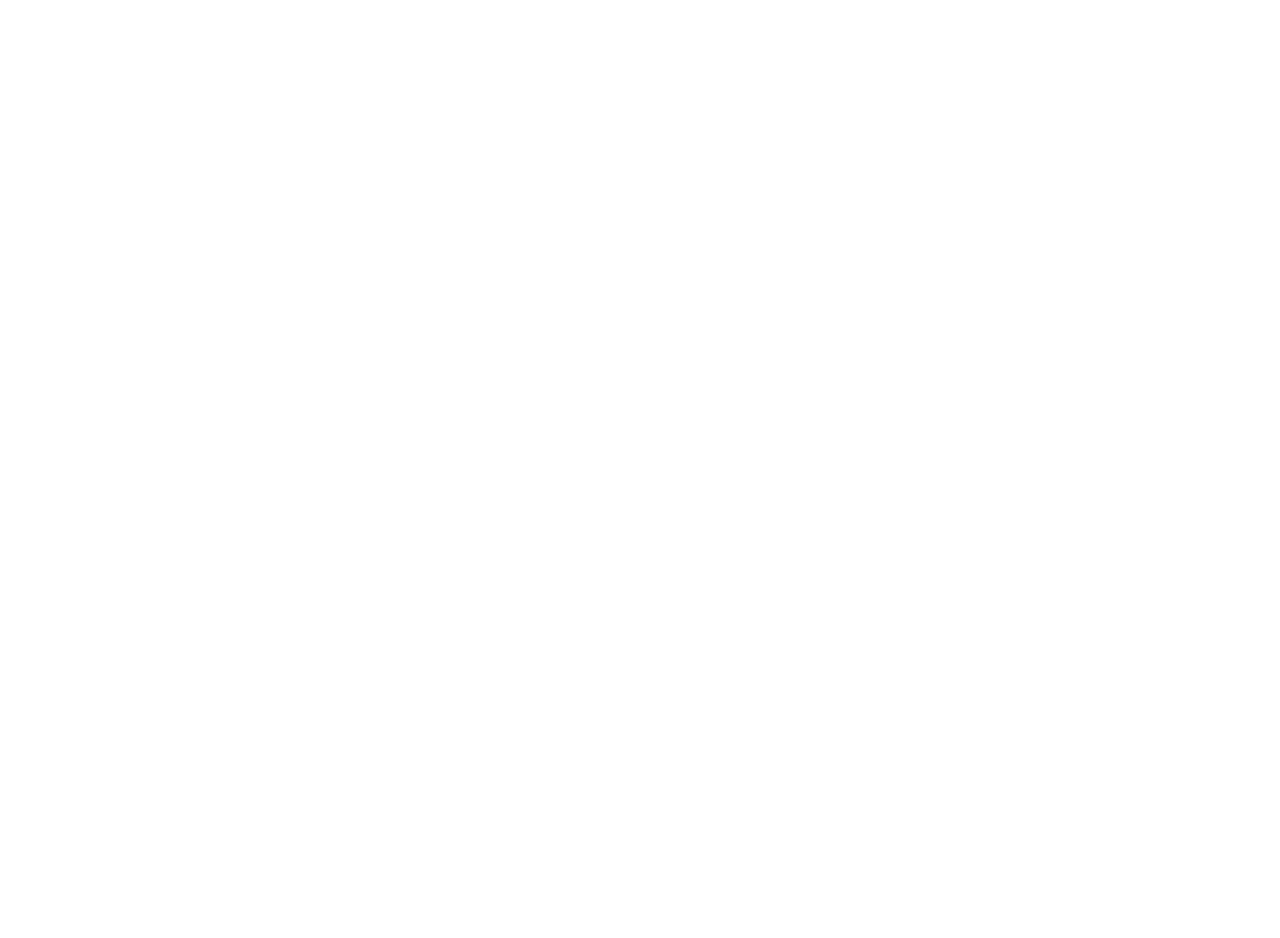
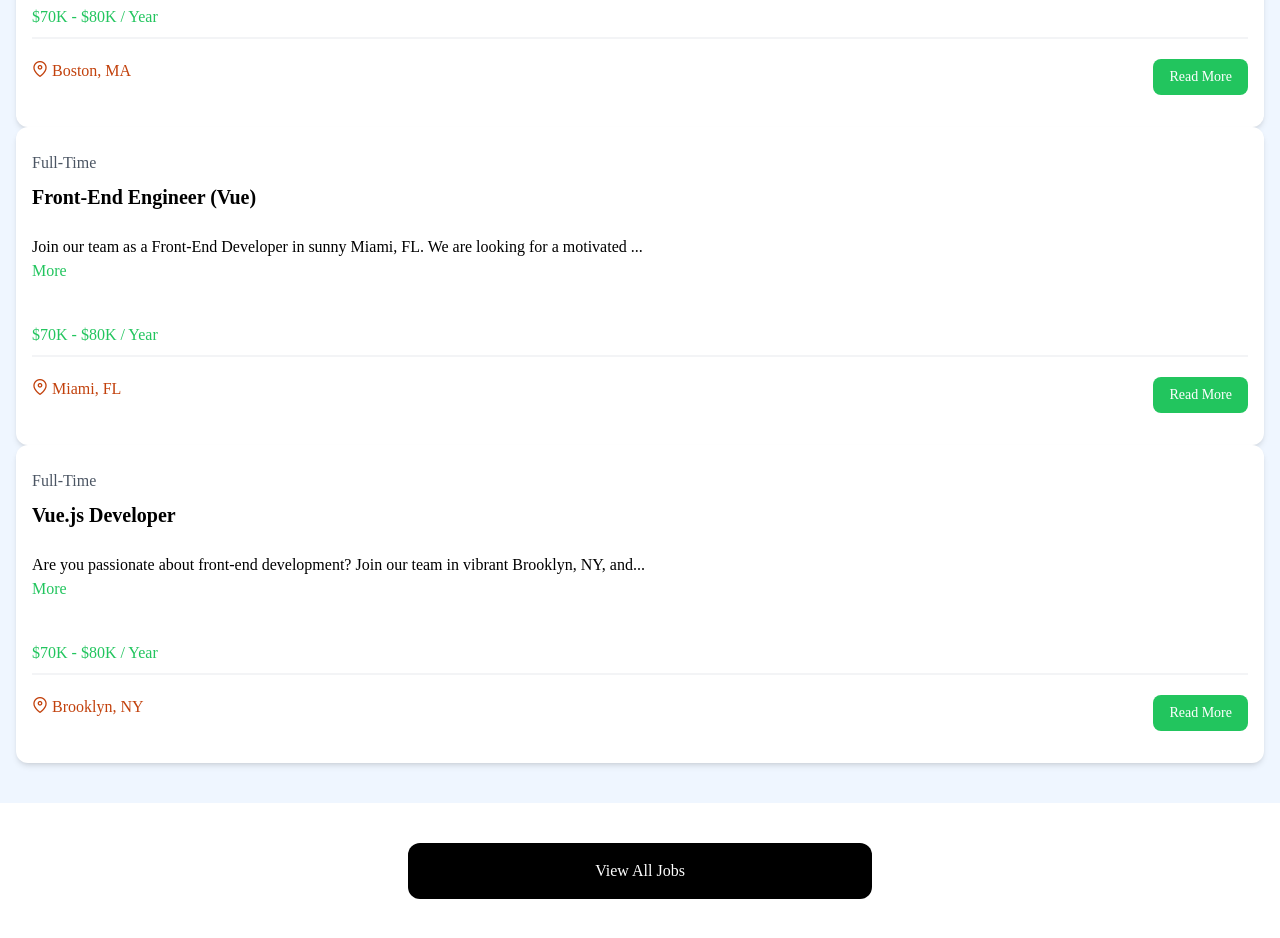
Before and after one commit to Vivnjoroge/Vue-Project, a Vue app: page / in a window 1280 px wide. Shown: the part 900-1838 px from the top of the page. Before the commit the page ends 800 px from the top, so only its background shows below. Built offline with nearby package versions, Linux system fonts and the light colour scheme.

Commit message:
add job listings section && prime icons

```diff
--- a/package.json
+++ b/package.json
@@ -9,6 +9,7 @@
     "preview": "vite preview"
   },
   "dependencies": {
+    "primeicons": "^7.0.0",
     "vue": "^3.5.13"
   },
   "devDependencies": {
--- a/src/App.vue
+++ b/src/App.vue
@@ -2,6 +2,7 @@
 import Navbar from '@/components/Navbar.vue';
 import Hero from '@/components/Hero.vue';
 import HomeCards from '@/components/HomeCards.vue';
+import JobListings from './components/JobListings.vue';
 
 
 </script>
@@ -10,6 +11,7 @@ import HomeCards from '@/components/HomeCards.vue';
   <Navbar />
   <Hero />
   <HomeCards />
+  <JobListings :limit="3" :showButton="true" />
 
 </template>
 <style scoped>
--- /dev/null
+++ b/src/components/JobListing.vue
@@ -0,0 +1,60 @@
+<script setup>
+import {ref,computed } from 'vue';
+
+const props= defineProps({
+    job: Object
+});
+const showFullDescription = ref(false);
+
+const toggleFullDescription = () => {
+  showFullDescription.value = !showFullDescription.value;
+}
+
+const truncatedDescription = computed(() =>{
+  let description = props.job.description;
+  if(!showFullDescription.value){
+    description = description.substring(0,90) + '...';
+  }
+  return description;
+});
+
+
+</script>
+<template>
+     <div class="bg-white rounded-xl shadow-md relative">
+            <div class="p-4">
+              <div class="mb-6">
+                <div class="text-gray-600 my-2">{{ job.type }}</div>
+                <h3 class="text-xl font-bold">{{ job.title }}</h3>
+              </div>
+
+              <div class="mb-5">
+                <div>
+                {{truncatedDescription}}
+              </div>
+              <button @click ="toggleFullDescription"
+              class="text-green-500 hover:text-green-600 mb-5">
+                {{ showFullDescription ?  'Less' : 'More'}}
+              </button>
+              </div>
+
+              <h3 class="text-green-500 mb-2">{{ job.salary }} / Year</h3>
+
+              <div class="border border-gray-100 mb-5"></div>
+
+              <div class="flex flex-col lg:flex-row justify-between mb-4">
+                <div class="text-orange-700 mb-3">
+                  <i class="pi pi-map-marker text-orange-700"></i>
+                 {{ job.location }}
+                </div>
+                <a
+                  :href="/job/ + job.id"
+                  class="h-[36px] bg-green-500 hover:bg-green-600 text-white px-4 py-2 rounded-lg text-center text-sm"
+                >
+                  Read More
+                </a>
+              </div>
+            </div>
+          </div>
+
+</template>
--- a/src/components/JobListings.vue
+++ b/src/components/JobListings.vue
@@ -0,0 +1,40 @@
+<script setup >
+import JobListing from './JobListing.vue';
+import jobData from '@/jobs.json';
+import{ref} from 'vue';
+const props = defineProps({
+  limit: Number,
+  showButton:{
+    type:Boolean,
+    default:false
+  }
+})
+
+const jobs=ref(jobData);
+console.log(jobs.value);
+</script>
+
+<template>
+    <section class="bg-blue-50 px-4 py-10">
+      <div class="container-xl lg:container m-auto">
+        <h2 class="text-3xl font-bold text-green-500 mb-6 text-center">
+            Browse jobs
+
+        </h2>
+    <div class ="grid grid-cols-1 md:grid-cols-3 gap-6">
+
+    </div>
+
+      </div>
+
+
+    <JobListing v-for="job in jobs.slice(0,limit || jobs.length )" :key="job.id" :job="job"/>
+</section>
+<section v-if="showButton" class="m-auto max-w-lg my-10 px-6">
+      <a
+        href="/jobs"
+        class="block bg-black text-white text-center py-4 px-6 rounded-xl hover:bg-gray-700"
+        >View All Jobs</a
+      >
+    </section>
+</template>
--- /dev/null
+++ b/src/jobs.json
@@ -0,0 +1,86 @@
+[
+  {
+    "id": 1,
+    "title": "Senior Vue Developer",
+    "type": "Full-Time",
+    "description": "We are seeking a talented Front-End Developer to join our team in Boston, MA. The ideal candidate will have strong skills in HTML, CSS, and JavaScript, with experience working with modern JavaScript frameworks such as Vue or Angular.",
+    "location": "Boston, MA",
+    "salary": "$70K - $80K",
+    "company": {
+      "name": "NewTek Solutions",
+      "description": "NewTek Solutions is a leading technology company specializing in web development and digital solutions. We pride ourselves on delivering high-quality products and services to our clients while fostering a collaborative and innovative work environment.",
+      "contactEmail": "contact@teksolutions.com",
+      "contactPhone": "555-555-5555"
+    }
+  },
+  {
+    "id": 2,
+    "title": "Front-End Engineer (Vue)",
+    "type": "Full-Time",
+    "description": "Join our team as a Front-End Developer in sunny Miami, FL. We are looking for a motivated individual with a passion for crafting beautiful and responsive web applications. Experience with UI/UX design principles and a strong attention to detail are highly desirable.",
+    "location": "Miami, FL",
+    "salary": "$70K - $80K",
+    "company": {
+      "name": "Veneer Solutions",
+      "description": "Veneer Solutions is a creative agency specializing in digital design and development. Our team is dedicated to pushing the boundaries of creativity and innovation to deliver exceptional results for our clients.",
+      "contactEmail": "contact@loremipsum.com",
+      "contactPhone": "555-555-5555"
+    }
+  },
+  {
+    "id": 3,
+    "title": "Vue.js Developer",
+    "type": "Full-Time",
+    "description": "Are you passionate about front-end development? Join our team in vibrant Brooklyn, NY, and work on exciting projects that make a difference. We offer competitive compensation and a collaborative work environment where your ideas are valued.",
+    "location": "Brooklyn, NY",
+    "salary": "$70K - $80K",
+    "company": {
+      "name": "Dolor Cloud",
+      "description": "Dolor Cloud is a leading technology company specializing in digital solutions for businesses of all sizes. With a focus on innovation and customer satisfaction, we are committed to delivering cutting-edge products and services.",
+      "contactEmail": "contact@dolorsitamet.com",
+      "contactPhone": "555-555-5555"
+    }
+  },
+  {
+    "id": 4,
+    "title": "Vue Front-End Developer",
+    "type": "Part-Time",
+    "description": "Join our team as a Part-Time Front-End Developer in beautiful Pheonix, AZ. We are looking for a self-motivated individual with a passion for creating engaging user experiences. This position offers flexible hours and the opportunity to work remotely.",
+    "location": "Pheonix, AZ",
+    "salary": "$60K - $70K",
+    "company": {
+      "name": "Alpha Elite",
+      "description": "Alpha Elite is a dynamic startup specializing in digital marketing and web development. We are committed to fostering a diverse and inclusive workplace where creativity and innovation thrive.",
+      "contactEmail": "contact@adipisicingelit.com",
+      "contactPhone": "555-555-5555"
+    }
+  },
+  {
+    "id": 5,
+    "title": "Full Stack Vue Developer",
+    "type": "Full-Time",
+    "description": "Exciting opportunity for a Full-Time Front-End Developer in bustling Atlanta, GA. We are seeking a talented individual with a passion for building elegant and scalable web applications. Join our team and make an impact!",
+    "location": "Atlanta, GA",
+    "salary": "$90K - $100K",
+    "company": {
+      "name": "Browning Technologies",
+      "description": "Browning Technologies is a rapidly growing technology company specializing in e-commerce solutions. We offer a dynamic and collaborative work environment where employees are encouraged to think creatively and innovate.",
+      "contactEmail": "contact@consecteturadipisicing.com",
+      "contactPhone": "555-555-5555"
+    }
+  },
+  {
+    "id": 6,
+    "title": "Vue Native Developer",
+    "type": "Full-Time",
+    "description": "Join our team as a Front-End Developer in beautiful Portland, OR. We are looking for a skilled and enthusiastic individual to help us create innovative web solutions. Competitive salary and great benefits package available.",
+    "location": "Portland, OR",
+    "salary": "$100K - $110K",
+    "company": {
+      "name": "Port Solutions INC",
+      "description": "Port Solutions is a leading technology company specializing in software development and digital marketing. We are committed to providing our clients with cutting-edge solutions and our employees with a supportive and rewarding work environment.",
+      "contactEmail": "contact@ipsumlorem.com",
+      "contactPhone": "555-555-5555"
+    }
+  }
+]
--- a/src/main.js
+++ b/src/main.js
@@ -1,4 +1,6 @@
 import './assets/main.css'
+import 'primeicons/primeicons.css'
+
 
 import { createApp } from 'vue'
 import App from './App.vue'
```
Also changed, not shown: 1 other file (tests, documents, lock files or other folders).
